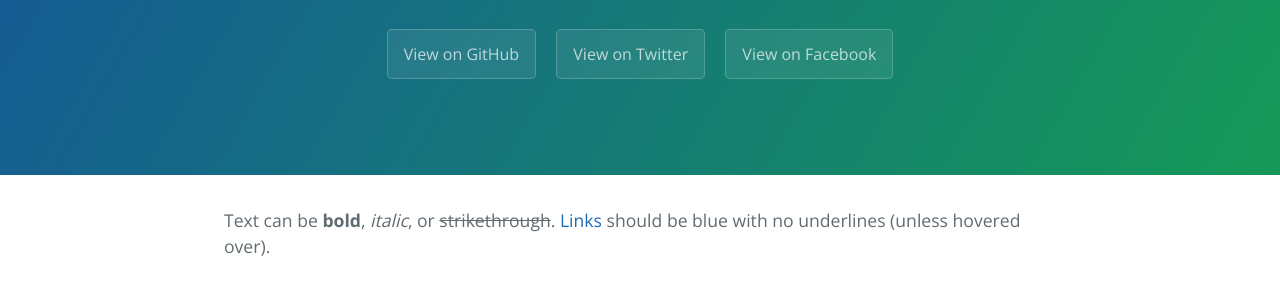
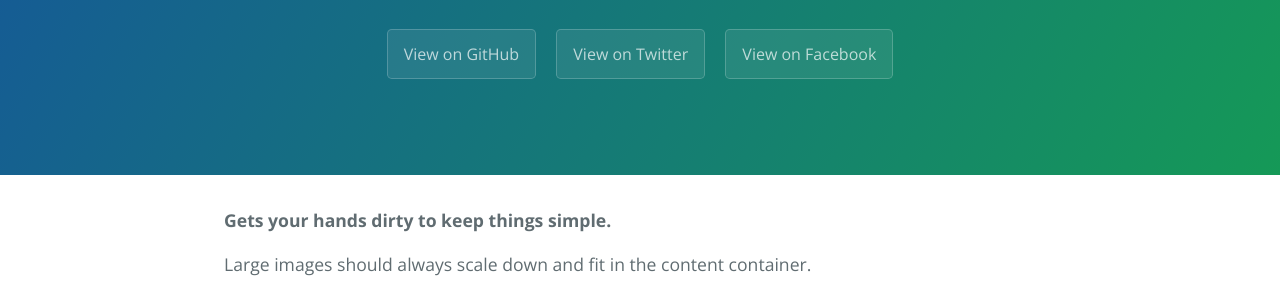
Before and after one commit to aggresss/aggresss.github.io, a website: page index.html in a window 1280 px wide. Shown: the part 208-489 px from the top of the page. Drawn offline with nearby package versions, Linux system fonts and the light colour scheme.

Commit message:
20180317

```diff
--- a/index.html
+++ b/index.html
@@ -19,7 +19,7 @@
     </section>
 
     <section class="main-content">
-      <p>Text can be <strong>bold</strong>, <em>italic</em>, or <del>strikethrough</del>. <a href="https://github.com">Links</a> should be blue with no underlines (unless hovered over).</p>
+      <p> <strong>Gets your hands dirty to keep things simple.</strong></p>
 
       <p>Large images should always scale down and fit in the content container.</p>
 
```
